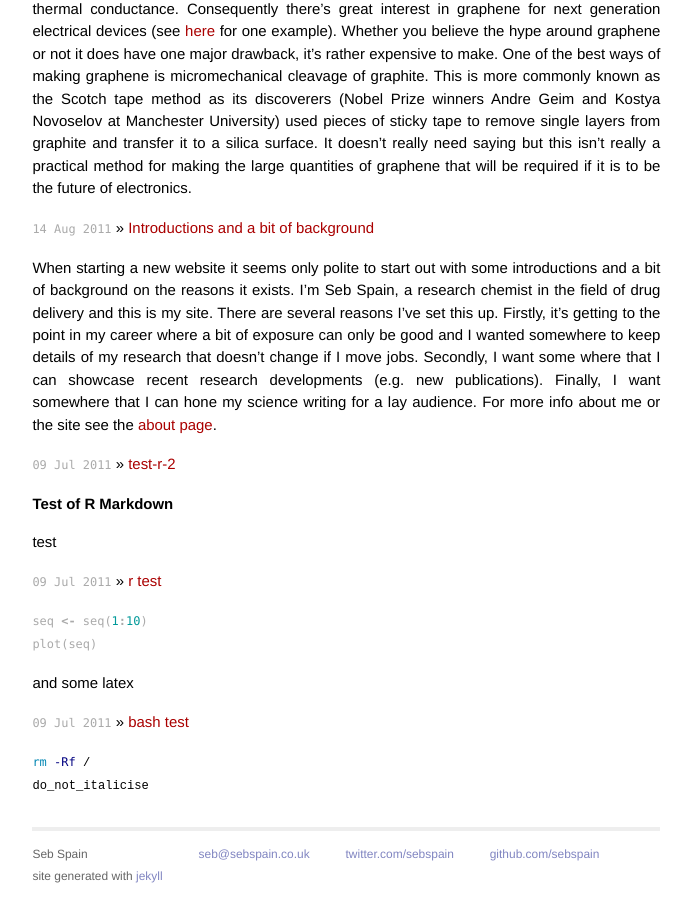
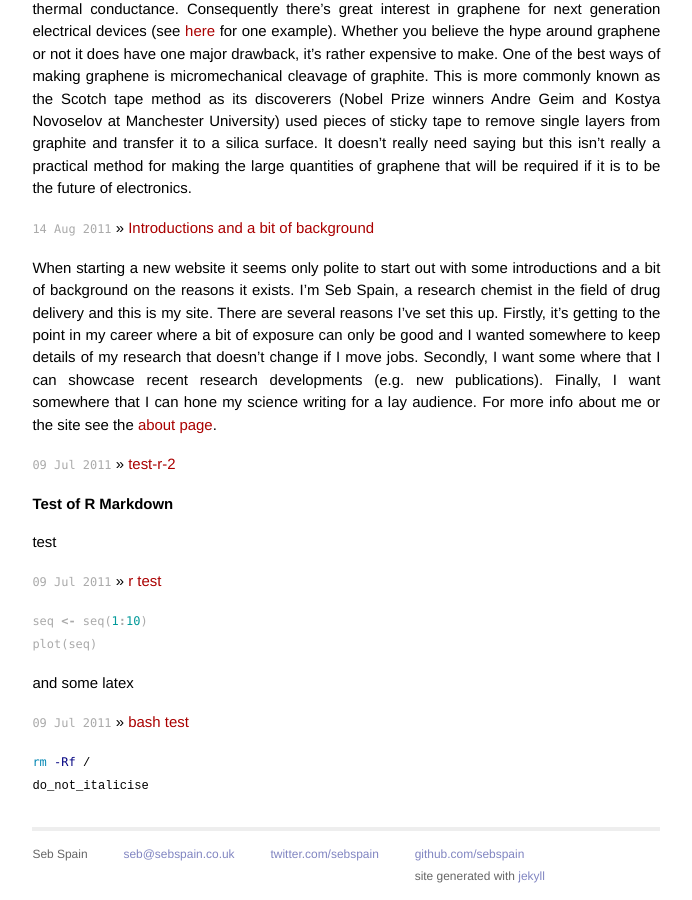
Before and after one commit to sebspain/sebspain.github.io, a Jekyll site: the page built from index.html, in a window 1280 px wide and 900 px high, scrolled down 1059 px. Shown: the whole window, without its empty margins (189-881 px from the left). Built offline with Jekyll 4.4.1, drawn with Linux system fonts in a browser that asks for light colours; Markdown is read by kramdown in place of the engine named in the settings; formulas are drawn with MathJax 3; some of the changed lines change nothing that is shown.

Commit message:
footer tweaks

```diff
--- a/_layouts/default.html
+++ b/_layouts/default.html
@@ -29,7 +29,6 @@
               <div class="contact">
                 <p>
                   Seb Spain<br />
-                  site generated with <a href="http://jekyllrb.com">jekyll</a>
                 </p>
               </div>
               <div class="contact">
@@ -45,6 +44,7 @@
               <div class="contact">
                 <p>
                   <a href="http://github.com/sebspain/">github.com/sebspain</a><br />
+                  site generated with <a href="http://jekyllrb.com">jekyll</a>
                 </p>
               </div>
 
```
